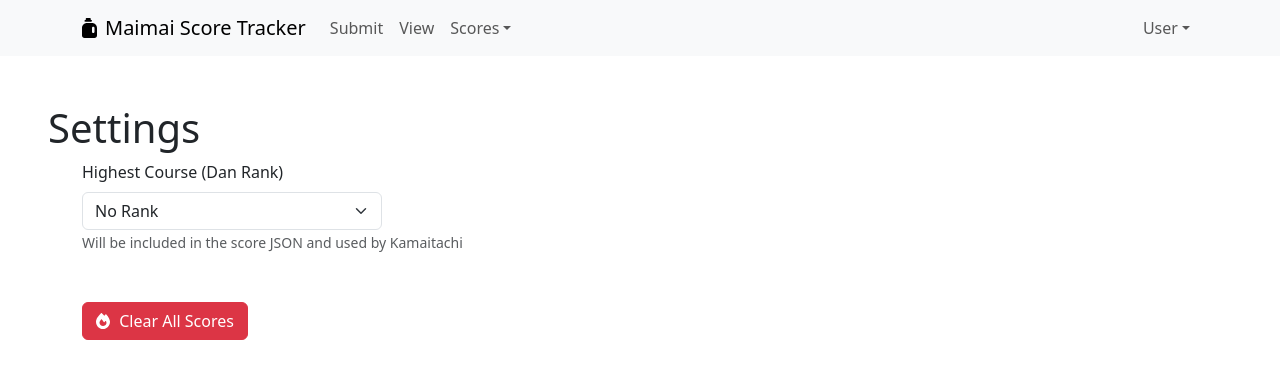
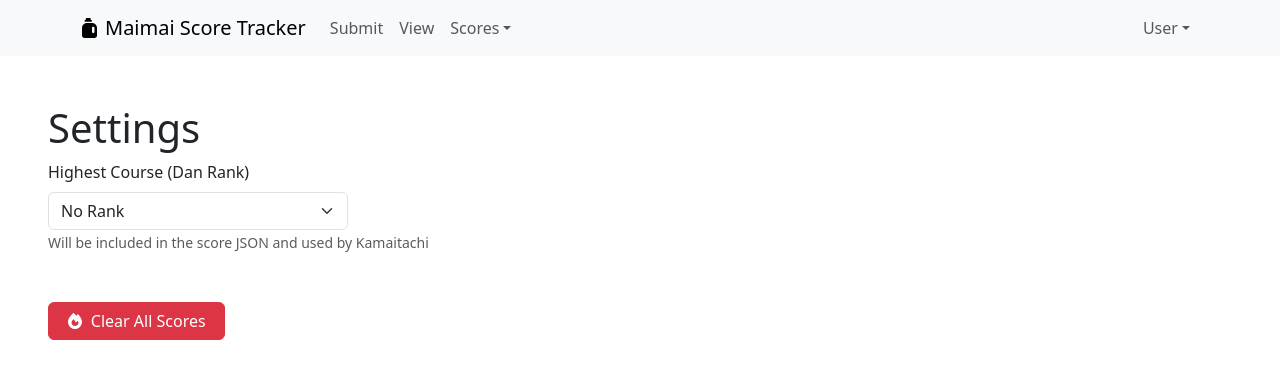
Before and after one commit to corndogit/maimai-score-tracker, a React (Vite) app: page /user/settings in a window 1280 px wide. Shown: the top 378 px of the page. Built offline with nearby package versions, Linux system fonts and the light colour scheme.

Commit message:
remove nested container

```diff
--- a/src/components/settings-page/settings-page.tsx
+++ b/src/components/settings-page/settings-page.tsx
@@ -1,4 +1,4 @@
-import { Button, Col, Container, Form, Modal, Row } from "react-bootstrap";
+import { Button, Col, Form, Modal, Row } from "react-bootstrap";
 import { BasePage } from "../shared/base-page";
 import { PageTitles } from "../shared/page-titles";
 import { DanRank, DanRankDisplayName } from "../../models/dan-rank";
@@ -20,7 +20,6 @@ export const SettingsPage = () => {
   return (
     <BasePage>
       <PageTitles title={"Settings"} />
-      <Container className="fluid">
       <Form>
         <Row className="mb-5">
           <Col xs={12}>
@@ -80,7 +79,6 @@ export const SettingsPage = () => {
           </Button>
         </Modal.Footer>
       </Modal>
-      </Container>
     </BasePage>
   );
 };
```
Lines whose indentation alone changed are shown as unchanged.
